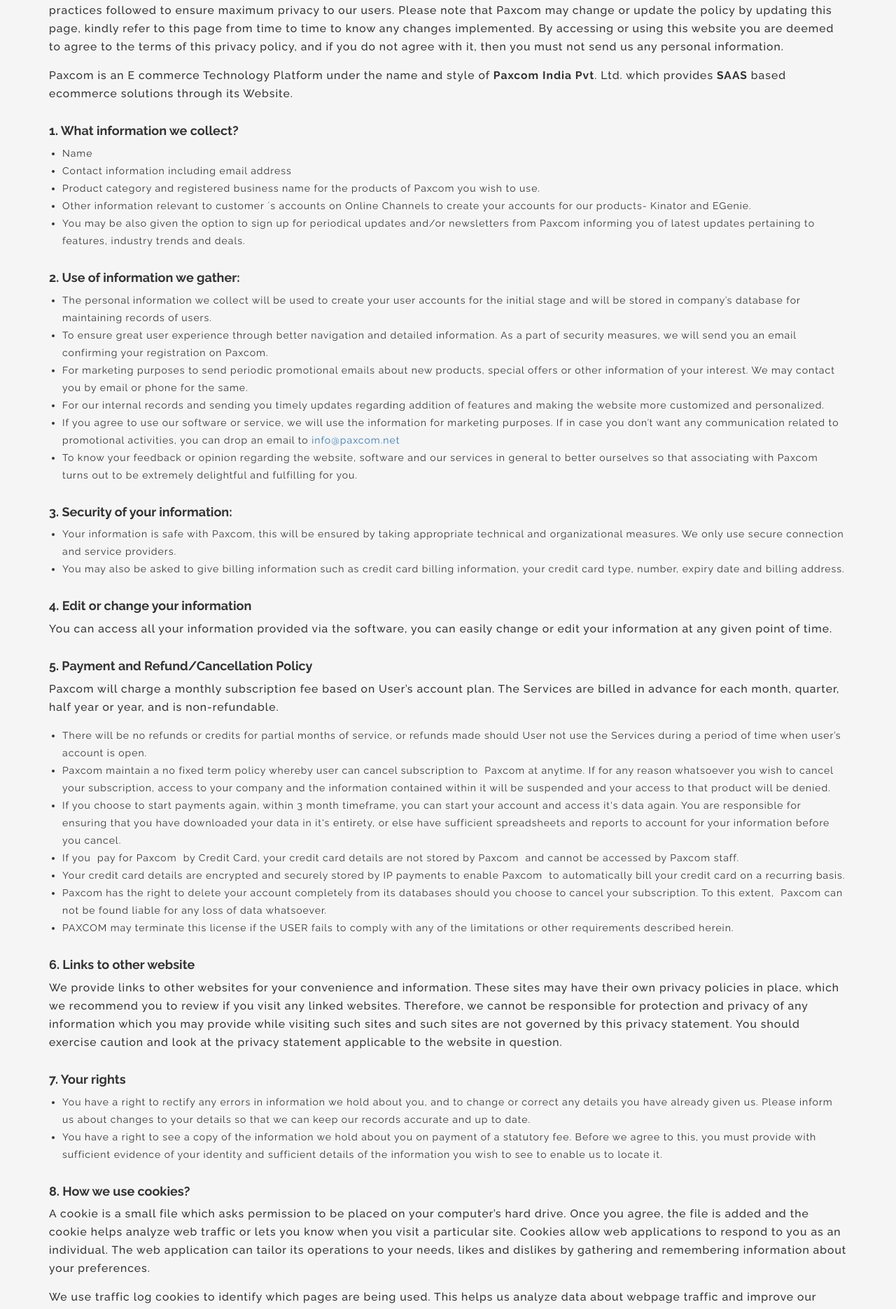
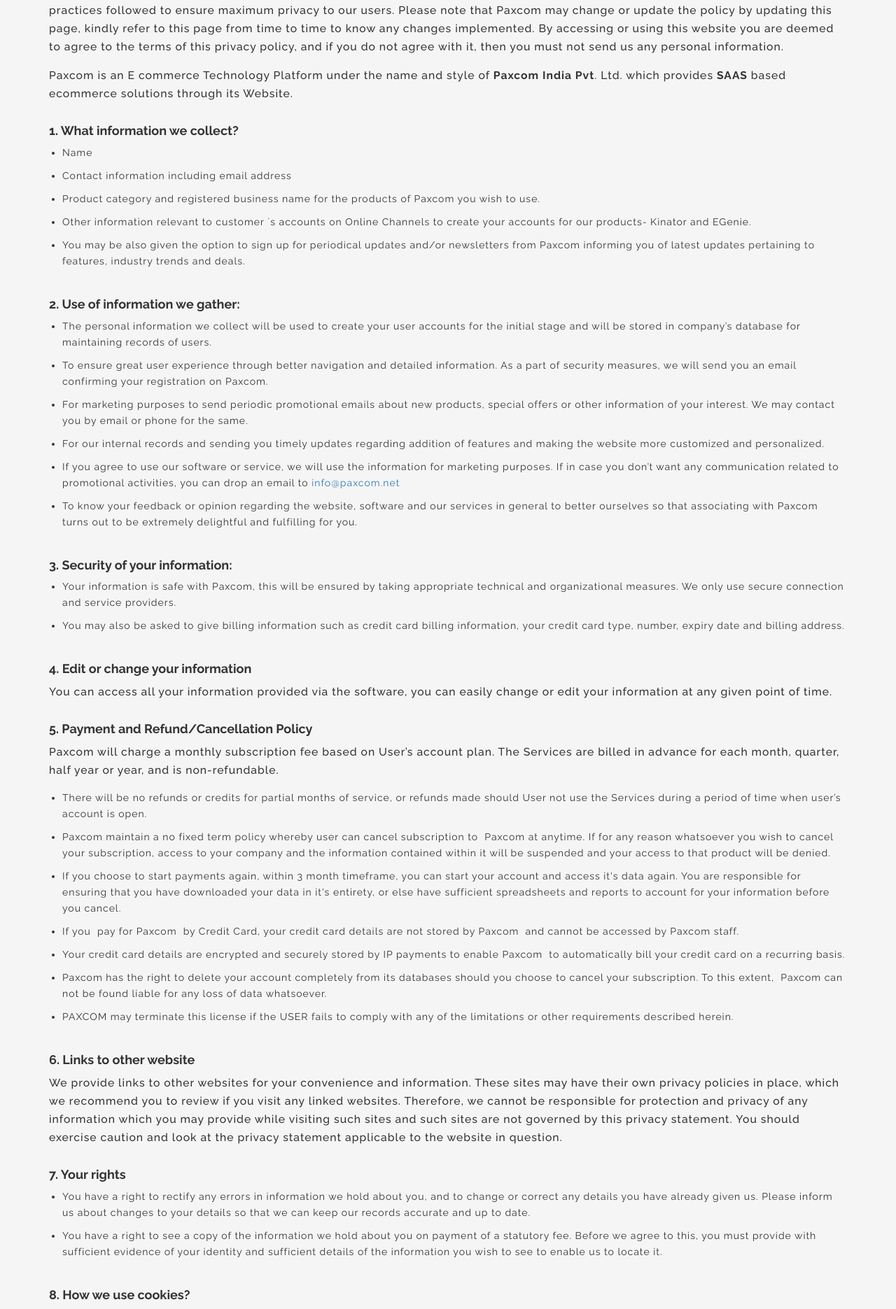
Before and after one commit to paxcom/paxcom.github.io, a Jekyll site: the page built from privacy_policy.md, in a window 1280 px wide. Shown: the part 403-2274 px from the top of the page at 70% size. Built offline with Jekyll 4.4.1, drawn with Linux system fonts in a browser that asks for light colours; comment, search, counter and statistics services are not loaded.

Commit message:
css edit

```diff
--- a/css/style.css
+++ b/css/style.css
@@ -855,7 +855,7 @@
 }
 
 .why_sec_cont ul{ margin: 0px 0px 0px 19px;}
-.why_sec_cont ul li{ padding: 0px; margin: 0px; font-family: 'Raleway', sans-serif; line-height: 25px;letter-spacing: 1px;}
+.why_sec_cont ul li{  margin: 0; padding: 0 0 10px;font-family: 'Raleway', sans-serif; line-height:23px;letter-spacing: 1px;}
 
 
 
```
